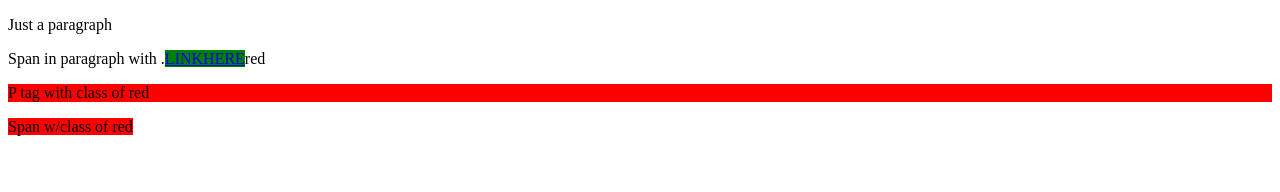
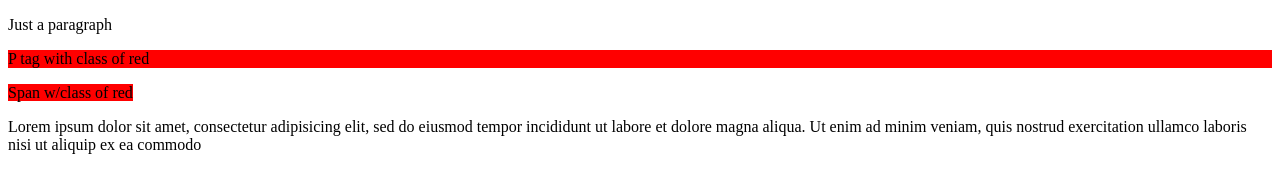
Before and after one commit to keephopealive/jQuery_Demo, a plain HTML site: page index.html in a window 1280 px wide. Drawn offline with Linux system fonts and the light colour scheme.

Commit message:
added some code, removed some code

```diff
--- a/index.html
+++ b/index.html
@@ -24,9 +24,10 @@
 </head>
 <body>
 	<p>Just a paragraph</p>
-	<p id='me'><span>Span in paragraph with .<a href="#">LINKHERE</a>red</span></p>
 	<p class='red' >P tag with class of red</p>
 	<span class='red'>Span w/class of red</span>
-
+	<p>Lorem ipsum dolor sit amet, consectetur adipisicing elit, sed do eiusmod
+	tempor incididunt ut labore et dolore magna aliqua. Ut enim ad minim veniam,
+	quis nostrud exercitation ullamco laboris nisi ut aliquip ex ea commodo</p>
 </body>
 </html>
```
